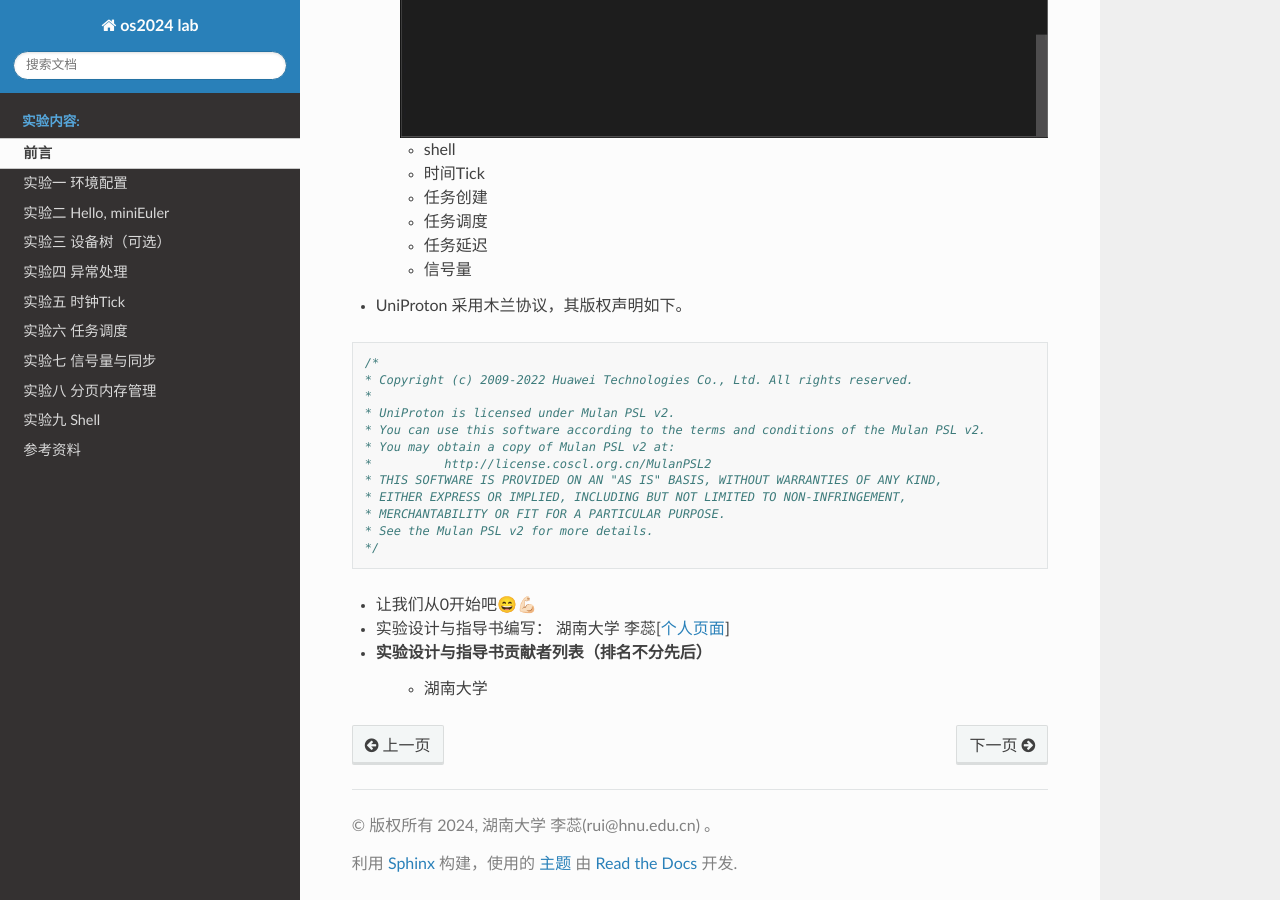
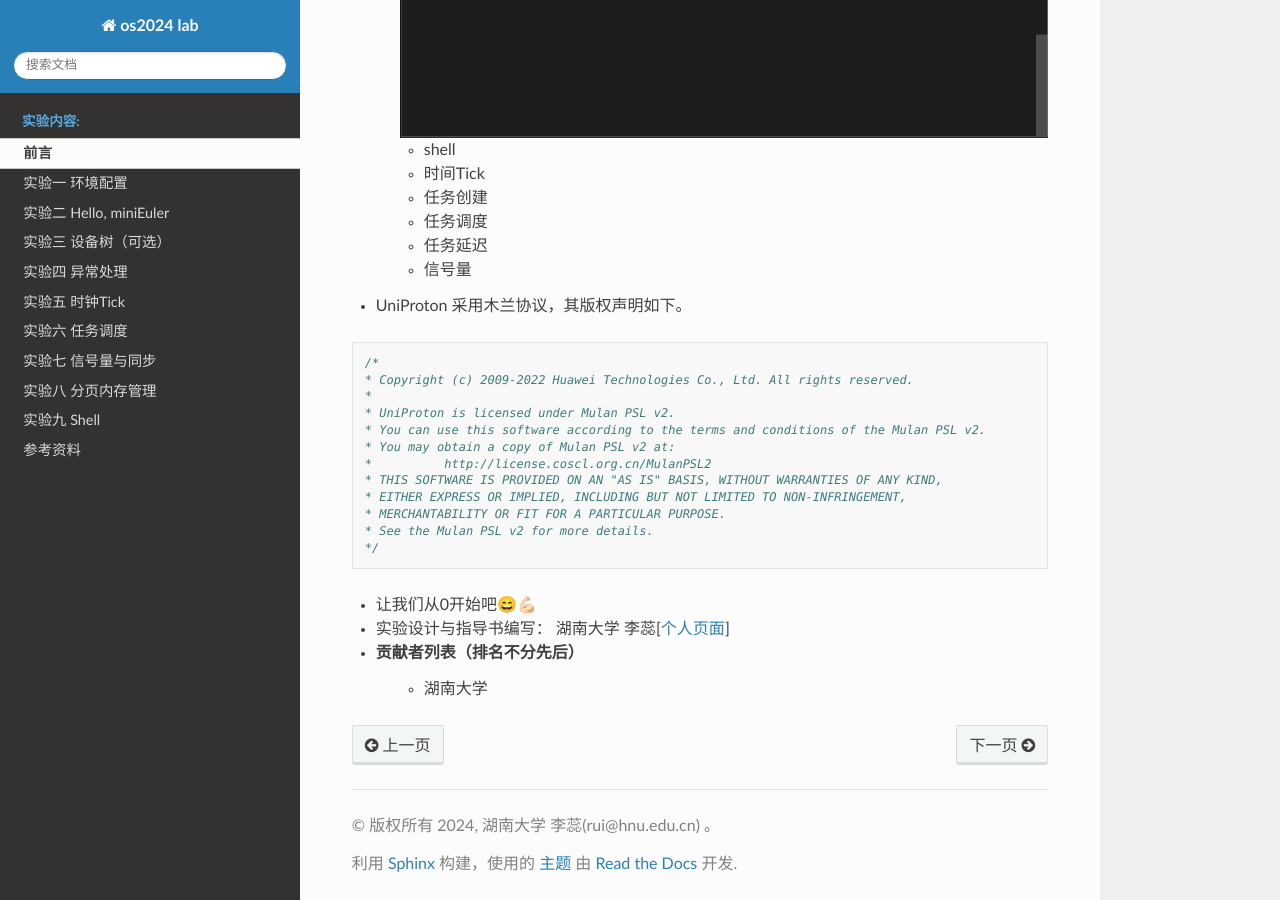
Before and after one commit to ruiatgithub/os2024, a Sphinx documentation site: the page built from source/intro/index.rst, in a window 1280 px wide and 900 px high, scrolled down 685 px. Built offline with Sphinx 7.4.7 and the Read the Docs theme 2.0.0, drawn with Linux system fonts in a browser that asks for light colours; pages that are not in the unit, such as notebooks, are missing from menus.

Commit message:
FIX: 完善前言

```diff
--- a/source/intro/index.rst
+++ b/source/intro/index.rst
@@ -39,5 +39,5 @@
 - 让我们从0开始吧😄💪🏻
 
 - 实验设计与指导书编写： 湖南大学 李蕊[`个人页面 <http://csee.hnu.edu.cn/people/lirui>`_]
-- 实验设计与指导书贡献者列表（排名不分先后）
+- 贡献者列表（排名不分先后）
     - 湖南大学
```
